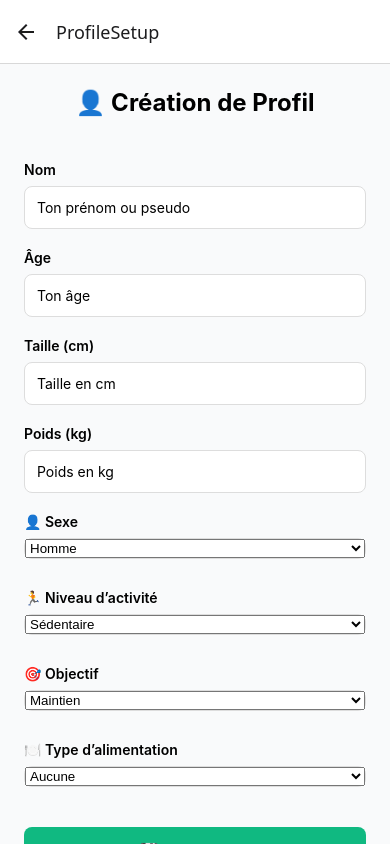
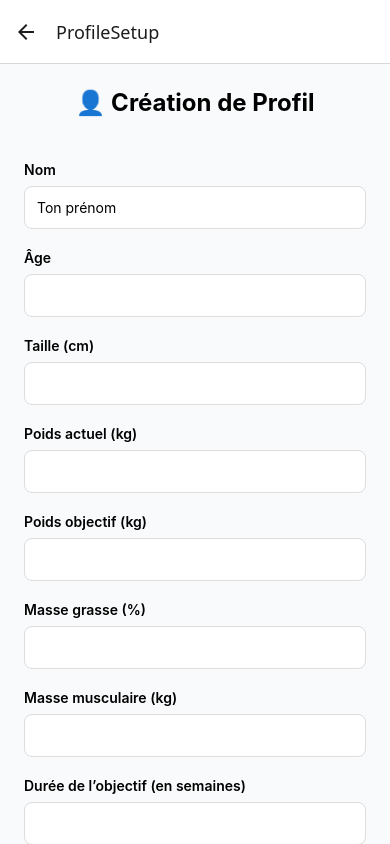
Before and after one commit to Heighties/NutriApp, a React Native app: screen /ProfileSetup in a window 390 px wide. Built offline with nearby package versions, Linux system fonts and the light colour scheme.

Commit message:
modif profil

```diff
--- a/screens/ProfileSetupScreen.js
+++ b/screens/ProfileSetupScreen.js
@@ -1,4 +1,4 @@
-import React, { useState } from 'react';
+import React, { useState } from "react";
 import {
   View,
   Text,
@@ -6,77 +6,83 @@ import {
   StyleSheet,
   TouchableOpacity,
   ScrollView,
-} from 'react-native';
-import { Picker } from '@react-native-picker/picker';
-import { useNavigation } from '@react-navigation/native';
-import AsyncStorage from '@react-native-async-storage/async-storage';
-import { useUserContext } from '../context/UserContext';
+} from "react-native";
+import { Picker } from "@react-native-picker/picker";
+import { useNavigation } from "@react-navigation/native";
+import AsyncStorage from "@react-native-async-storage/async-storage";
+import { useUserContext } from "../context/UserContext";
 
 export default function ProfileSetupScreen() {
   const navigation = useNavigation();
   const { setProfile } = useUserContext();
 
-  const [name, setName] = useState('');
-  const [age, setAge] = useState('');
-  const [height, setHeight] = useState('');
-  const [weight, setWeight] = useState('');
-  const [goal, setGoal] = useState('maintien');
-  const [diet, setDiet] = useState('aucune');
-  const [sex, setSex] = useState('homme');
-  const [activityLevel, setActivityLevel] = useState('sedentaire');
+  const [name, setName] = useState("");
+  const [age, setAge] = useState("");
+  const [height, setHeight] = useState("");
+  const [weight, setWeight] = useState("");
+  const [goalWeight, setGoalWeight] = useState("");
+  const [bodyFat, setBodyFat] = useState("");
+  const [muscleMass, setMuscleMass] = useState("");
+  const [goalDuration, setGoalDuration] = useState("");
+  const [gender, setGender] = useState("homme");
+  const [activityLevel, setActivityLevel] = useState("modere");
+  const [goal, setGoal] = useState("maintien");
+  const [diet, setDiet] = useState("aucune");
+
+  const calculateCalories = () => {
+    const h = parseFloat(height);
+    const w = parseFloat(weight);
+    const a = parseFloat(age);
+
+    let bmr = 0;
+
+    if (gender === "homme") {
+      bmr = 10 * w + 6.25 * h - 5 * a + 5;
+    } else {
+      bmr = 10 * w + 6.25 * h - 5 * a - 161;
+    }
+
+    const activityMultipliers = {
+      faible: 1.2,
+      modere: 1.55,
+      eleve: 1.9,
+    };
+
+    let calories = bmr * activityMultipliers[activityLevel];
+
+    if (goal === "perte") calories -= 300;
+    if (goal === "prise") calories += 300;
+
+    return Math.round(calories);
+  };
 
   const handleSave = async () => {
-    const ageNum = parseInt(age);
-    const heightNum = parseFloat(height);
-    const weightNum = parseFloat(weight);
-
-    if (!name || !ageNum || !heightNum || !weightNum) {
-      alert('Merci de remplir tous les champs correctement.');
-      return;
-    }
-
-    let bmr =
-      sex === 'homme'
-        ? 10 * weightNum + 6.25 * heightNum - 5 * ageNum + 5
-        : 10 * weightNum + 6.25 * heightNum - 5 * ageNum - 161;
-
-    const activityMultipliers = {
-      sedentaire: 1.2,
-      leger: 1.375,
-      modere: 1.55,
-      actif: 1.725,
-      intense: 1.9,
-    };
-
-    const calories = Math.round(bmr * activityMultipliers[activityLevel]);
-
-    const finalCalories =
-      goal === 'prise'
-        ? calories + 300
-        : goal === 'perte'
-        ? calories - 300
-        : calories;
+    const besoinsCaloriques = calculateCalories();
 
     const profileData = {
       name,
-      age: ageNum,
-      height: heightNum,
-      weight: weightNum,
+      age,
+      height,
+      weight,
+      goalWeight,
+      bodyFat,
+      muscleMass,
+      goalDuration,
+      gender,
+      activityLevel,
       goal,
       diet,
-      sex,
-      activityLevel,
-      besoinsCaloriques: finalCalories,
+      besoinsCaloriques,
     };
 
     try {
-      await AsyncStorage.setItem('userProfile', JSON.stringify(profileData));
+      await AsyncStorage.setItem("userProfile", JSON.stringify(profileData));
       setProfile(profileData);
-      alert('Profil enregistré avec succès !');
-      navigation.navigate('Home');
+      alert("Profil enregistré !");
+      navigation.navigate("Home");
     } catch (e) {
-      console.error('Erreur de sauvegarde du profil :', e);
-      alert('Erreur lors de l’enregistrement.');
+      console.error("Erreur de sauvegarde :", e);
+      alert("Erreur lors de l'enregistrement.");
     }
   };
 
@@ -87,81 +93,96 @@ export default function ProfileSetupScreen() {
       <Text style={styles.label}>Nom</Text>
       <TextInput
         style={styles.input}
-        placeholder="Ton prénom ou pseudo"
         value={name}
         onChangeText={setName}
+        placeholder="Ton prénom"
       />
 
       <Text style={styles.label}>Âge</Text>
       <TextInput
         style={styles.input}
-        placeholder="Ton âge"
-        keyboardType="numeric"
         value={age}
         onChangeText={setAge}
+        keyboardType="numeric"
       />
 
       <Text style={styles.label}>Taille (cm)</Text>
       <TextInput
         style={styles.input}
-        placeholder="Taille en cm"
-        keyboardType="numeric"
         value={height}
         onChangeText={setHeight}
+        keyboardType="numeric"
       />
 
-      <Text style={styles.label}>Poids (kg)</Text>
+      <Text style={styles.label}>Poids actuel (kg)</Text>
       <TextInput
         style={styles.input}
-        placeholder="Poids en kg"
-        keyboardType="numeric"
         value={weight}
         onChangeText={setWeight}
+        keyboardType="numeric"
       />
 
-      <Text style={styles.label}>👤 Sexe</Text>
-      <View style={styles.pickerWrapper}>
-        <Picker
-          selectedValue={sex}
-          onValueChange={(itemValue) => setSex(itemValue)}
-        >
+      <Text style={styles.label}>Poids objectif (kg)</Text>
+      <TextInput
+        style={styles.input}
+        value={goalWeight}
+        onChangeText={setGoalWeight}
+        keyboardType="numeric"
+      />
+
+      <Text style={styles.label}>Masse grasse (%)</Text>
+      <TextInput
+        style={styles.input}
+        value={bodyFat}
+        onChangeText={setBodyFat}
+        keyboardType="numeric"
+      />
+
+      <Text style={styles.label}>Masse musculaire (kg)</Text>
+      <TextInput
+        style={styles.input}
+        value={muscleMass}
+        onChangeText={setMuscleMass}
+        keyboardType="numeric"
+      />
+
+      <Text style={styles.label}>Durée de l’objectif (en semaines)</Text>
+      <TextInput
+        style={styles.input}
+        value={goalDuration}
+        onChangeText={setGoalDuration}
+        keyboardType="numeric"
+      />
+
+      <Text style={styles.label}>Sexe</Text>
+      <View style={styles.picker}>
+        <Picker selectedValue={gender} onValueChange={setGender}>
           <Picker.Item label="Homme" value="homme" />
           <Picker.Item label="Femme" value="femme" />
         </Picker>
       </View>
 
-      <Text style={styles.label}>🏃 Niveau d’activité</Text>
-      <View style={styles.pickerWrapper}>
-        <Picker
-          selectedValue={activityLevel}
-          onValueChange={(itemValue) => setActivityLevel(itemValue)}
-        >
-          <Picker.Item label="Sédentaire" value="sedentaire" />
-          <Picker.Item label="Légèrement actif" value="leger" />
-          <Picker.Item label="Modérément actif" value="modere" />
-          <Picker.Item label="Très actif" value="actif" />
-          <Picker.Item label="Extrêmement actif" value="intense" />
+      <Text style={styles.label}>Niveau d'activité</Text>
+      <View style={styles.picker}>
+        <Picker selectedValue={activityLevel} onValueChange={setActivityLevel}>
+          <Picker.Item label="Faible (peu d’activité)" value="faible" />
+          <Picker.Item label="Modéré (3-5x / semaine)" value="modere" />
+          <Picker.Item label="Élevé (6x+ / semaine)" value="eleve" />
         </Picker>
       </View>
 
-      <Text style={styles.label}>🎯 Objectif</Text>
-      <View style={styles.pickerWrapper}>
-        <Picker
-          selectedValue={goal}
-          onValueChange={(itemValue) => setGoal(itemValue)}
-        >
+      <Text style={styles.label}>Objectif</Text>
+      <View style={styles.picker}>
+        <Picker selectedValue={goal} onValueChange={setGoal}>
           <Picker.Item label="Maintien" value="maintien" />
           <Picker.Item label="Perte de poids" value="perte" />
           <Picker.Item label="Prise de masse" value="prise" />
         </Picker>
       </View>
 
-      <Text style={styles.label}>🍽️ Type d’alimentation</Text>
-      <View style={styles.pickerWrapper}>
-        <Picker
-          selectedValue={diet}
-          onValueChange={(itemValue) => setDiet(itemValue)}
-        >
+      <Text style={styles.label}>Type d’alimentation</Text>
+      <View style={styles.picker}>
+        <Picker selectedValue={diet} onValueChange={setDiet}>
           <Picker.Item label="Aucune" value="aucune" />
           <Picker.Item label="Végétarien" value="vegetarien" />
           <Picker.Item label="Vegan" value="vegan" />
@@ -177,46 +198,34 @@ export default function ProfileSetupScreen() {
 }
 
 const styles = StyleSheet.create({
-  container: {
-    padding: 24,
-    backgroundColor: '#f9fafb',
-    flexGrow: 1,
-  },
+  container: { padding: 24, backgroundColor: "#f9fafb", flexGrow: 1 },
   title: {
     fontSize: 24,
-    fontWeight: 'bold',
+    fontWeight: "bold",
     marginBottom: 24,
-    textAlign: 'center',
+    textAlign: "center",
   },
-  label: {
-    fontWeight: '600',
-    marginBottom: 8,
-    marginTop: 20,
-  },
+  label: { fontWeight: "600", marginBottom: 8, marginTop: 20 },
   input: {
-    backgroundColor: '#fff',
+    backgroundColor: "#fff",
     padding: 12,
     borderRadius: 8,
     borderWidth: 1,
-    borderColor: '#ddd',
+    borderColor: "#ddd",
   },
-  pickerWrapper: {
-    backgroundColor: '#fff',
+  picker: {
+    backgroundColor: "#fff",
     borderRadius: 8,
     borderWidth: 1,
-    borderColor: '#ddd',
+    borderColor: "#ddd",
     marginBottom: 10,
   },
   button: {
-    backgroundColor: '#10b981',
+    backgroundColor: "#10b981",
     paddingVertical: 14,
     borderRadius: 8,
     marginTop: 30,
-    alignItems: 'center',
+    alignItems: "center",
   },
-  buttonText: {
-    color: '#fff',
-    fontWeight: 'bold',
-    fontSize: 16,
-  },
+  buttonText: { color: "#fff", fontWeight: "bold", fontSize: 16 },
 });
```
Also changed, not shown: screens/ProfileDetailsScreen.js (+40 -30 lines).
